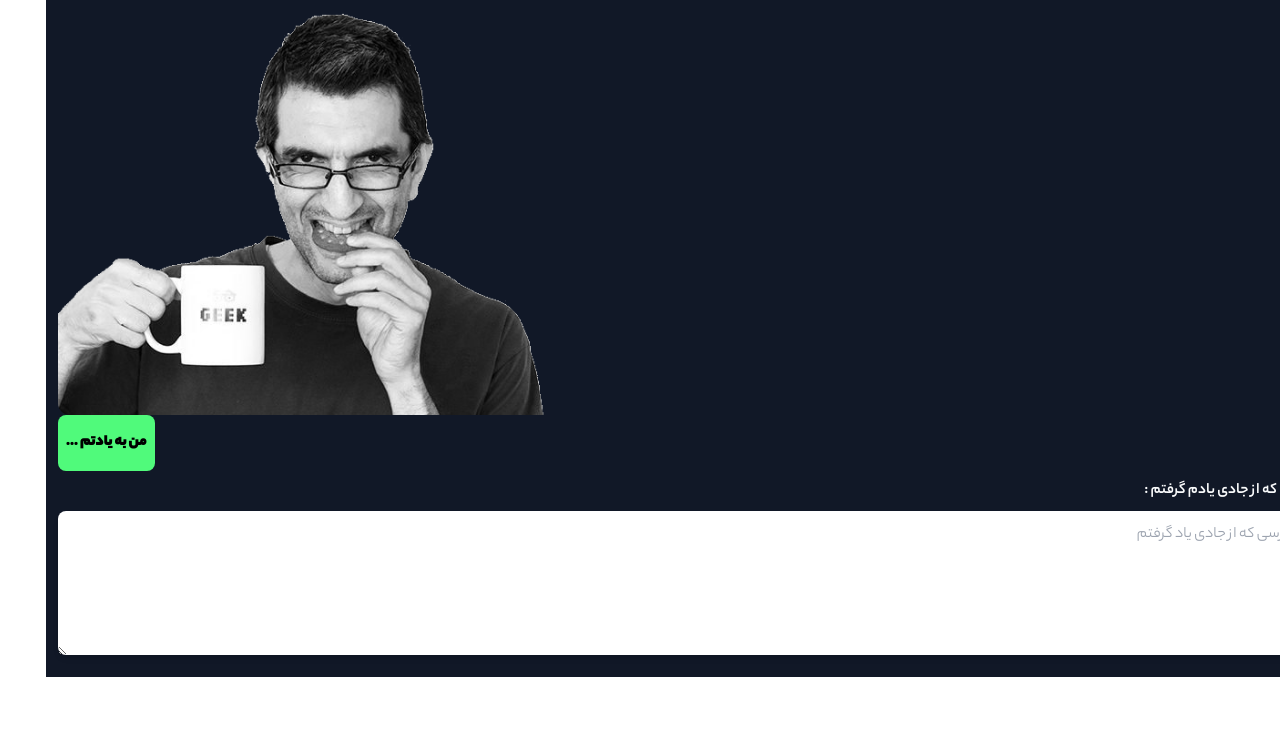
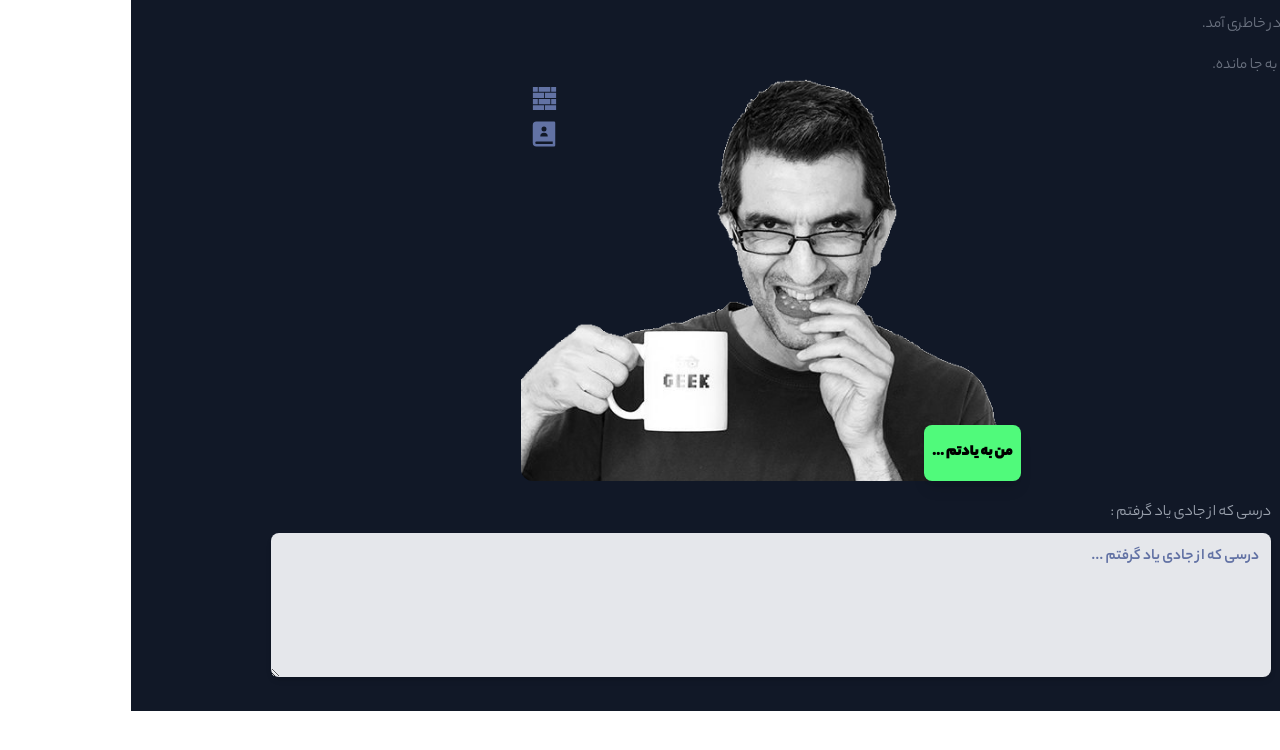
Before and after one commit to milad7212/jadijan, a Next.js app: page / in a window 1280 px wide. Shown: the top 750 px of the page. Built offline with nearby package versions, Linux system fonts and the light colour scheme.

Commit message:
finish ui mainPage

```diff
--- a/pages/index.jsx
+++ b/pages/index.jsx
@@ -1,33 +1,73 @@
 import Head from "next/head";
 import Image from "next/image";
+import { RiHeart3Fill, RiContactsBook2Fill } from "react-icons/ri";
+import { GiTeacher, GiBrickWall } from "react-icons/gi";
+import Link from "next/link";
 
 export default function Home() {
   return (
     <div className="bg-ciBackBeauty p-3">
-      <div className="flex justify-end flex-col items-end">
+      <div className="flex items-center">
+        <RiHeart3Fill fontSize={25} className="text-ciRed animate-pulse" />
+        <p className="mr-2 text-gray-500">
+          <span className="font-bold ml-[2px]">598</span>
+          <span className=""> بار </span>
+          <span className="text-ciRed font-black mx-1">یاد تو</span>
+          <span className="">در خاطری آمد.</span>
+        </p>
+      </div>
+      <div className="flex items-center mt-4">
+        <GiTeacher fontSize={25} className="text-ciComment " />
+        <p className="mr-2 text-gray-500 flex">
+          <span className="font-bold ml-[2px]">598</span>
+          <span className="block"> درس</span>
+          <span className="text-ciComment font-black mx-1">از تو</span>
+          <span className="">به جا مانده.</span>
+        </p>
+      </div>
+
+      <div className="flex  flex-col items-center">
+        <div className="relative">
           <Image
             src="/images/jadi.png"
             width={500}
             height={500}
             className="rounded-xl"
+            alt="جادی"
           />
-        <button className="py-4 px-2 bg-ciGreen rounded-lg font-black">
+          <div className="absolute left-0 top-0 p-2 flex flex-col items-center">
+            <Link href="/wall">
+              <GiBrickWall
+                fontSize={25}
+                className="text-ciComment cursor-pointer hover:animate-ping "
+              />
+            </Link>
+            <Link href="/lessons">
+            <RiContactsBook2Fill
+              fontSize={30}
+              className="text-ciComment mt-2 cursor-pointer hover:animate-ping "
+            />
+            </Link>
+          </div>
+          <div className="absolute bottom-0">
+            <button className="py-4 px-2 bg-ciGreen shadow-lg active:scale-95 duration-200 ease-out hover:bg-ciGreen/50 rounded-lg font-black">
               {" "}
               من به یادتم ...
             </button>
           </div>
-
-      <p className=" my-2 text-gray-50 font-bold">
-        درسی که از جادی یادم گرفتم :
-      </p>
+        </div>
+      </div>
+      <div className="max-w-5xl mx-auto p-3">
+        <p className=" my-2 text-gray-400 ">درسی که از جادی یاد گرفتم :</p>
         <textarea
-        className="w-full rounded-lg shadow-md outline-none  p-3"
-        placeholder="...درسی که از جادی یاد گرفتم"
+          className="w-full rounded-lg shadow-md outline-none placeholder:text-ciComment font-bold  p-3 bg-gray-200 focus-within:border-2 focus-within:ring-4"
+          placeholder="درسی که از جادی یاد گرفتم ..."
           name=""
           id=""
           cols="5"
           rows="5"
         ></textarea>
       </div>
+    </div>
   );
 }
--- a/pages/wall/index.jsx
+++ b/pages/wall/index.jsx
@@ -3,6 +3,9 @@ import React from "react";
 function index() {
   return (
     <div className="bg-ciBackBeauty p-3 h-screen">
+        <div className="flex justify-center">
+            <p className="text-gray-200  font-bold ">دیوار زندان جادی</p>
+        </div>
       <div className="flex flex-wrap">
         <div className=" flex relative mx-2">
             <span className="h-6 w-[1px] bg-gray-200 mx-[3px]"></span>
```
Lines whose indentation alone changed are shown as unchanged.
